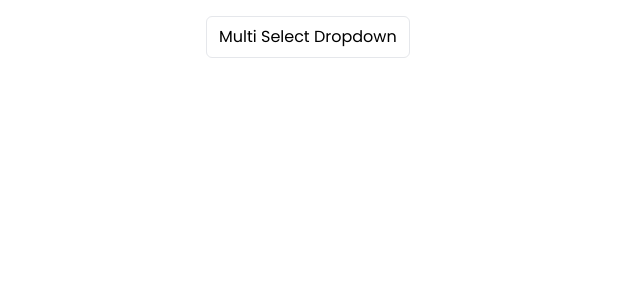
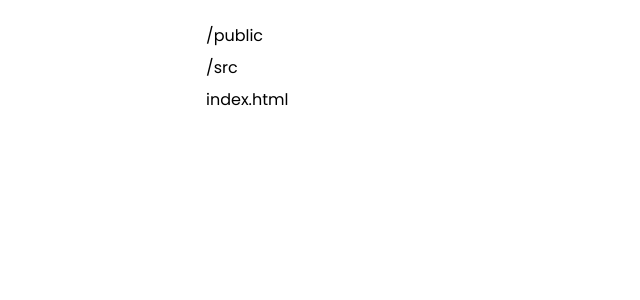
Before and after one commit to findsakshat/react-patterns, a React (Vite) app: page / in a window 1280 px wide. Shown: the top 300 px of the page, without its empty margins (0-640 px from the left). Built offline with nearby package versions, Linux system fonts and the light colour scheme.

Commit message:
feat: multi level directory structure code

```diff
--- a/src/App.tsx
+++ b/src/App.tsx
@@ -5,6 +5,7 @@ import ContainerPresentationalPatternExample from './02-container-presentational
 import ContextAPIPatternExample from './05-context-api-pattern';
 import ControlledAndUnControlledComponentPatternExample from './06-controlled-and-uncontrolled-components-pattern';
 import MultipleSelectDropdownBuild from './builds/multiselect-dropdown-build';
+import MultiLevelDirectoryStructureBuild from './builds/multi-level-directory-structure-build';
 
 export default function App() {
   return (
@@ -16,7 +17,8 @@ export default function App() {
       {/* <ControlledAndUnControlledComponentPatternExample /> */}
 
       {/* BUILDS */}
-      <MultipleSelectDropdownBuild />
+      {/* <MultipleSelectDropdownBuild /> */}
+      <MultiLevelDirectoryStructureBuild />
     </main>
   )
 }
--- /dev/null
+++ b/src/builds/multi-level-directory-structure-build/index.tsx
@@ -0,0 +1,98 @@
+import { useState } from "react"
+
+const EXPLORER = [
+  {
+    name: "public",
+    isFolder: true,
+    items: [
+      {
+        name: "favicon.svg",
+        isFolder: false
+      }
+    ]
+  },
+  {
+    name: "src",
+    isFolder: true,
+    items: [
+      {
+        name: "app.css",
+        isFolder: false
+      },
+      {
+        name: "app.js",
+        isFolder: false
+      },
+      {
+        name: "components",
+        isFolder: true,
+        items: [
+          {
+            name: "button-component",
+            isFolder: true,
+            items: [
+              {
+                name: "button.jsx",
+                isFolder: false
+              }
+            ]
+          },
+          {
+            name: "card.jsx",
+            isFolder: false
+          }
+        ]
+      }
+    ]
+  },
+  {
+    name: "index.html",
+    isFolder: false
+  }
+]
+
+export default function MultiLevelDirectoryStructureBuild() {
+
+  return (
+    <div>
+      {EXPLORER.map((item, index) => {
+        if (item.isFolder) {
+          return <Folder key={index} name={item.name} items={item.items} />
+        }
+        return <File key={index} name={item.name} />
+      })}
+    </div>
+  )
+}
+
+function Folder(props: any) {
+  const { name, items } = props;
+
+  const [isExpanded, setIsExpanded] = useState(false);
+
+  return (
+    <div className="mt-2">
+      <p onClick={() => setIsExpanded((prev) => (!prev))}>/{name}</p>
+      {isExpanded && (
+        <div className="pl-4">
+          {items && items.length > 0 && items.map((item: any, index: any) => {
+            if (item.isFolder) {
+              return <Folder name={item.name} items={item.items} />
+            }
+            return <File name={item.name} />
+          })}
+        </div>
+      )}
+    </div>
+  )
+}
+
+function File(props: any) {
+  const { name } = props;
+
+  return (
+    <div className="mt-2">
+      <p>{name}</p>
+    </div>
+  )
+}
```
